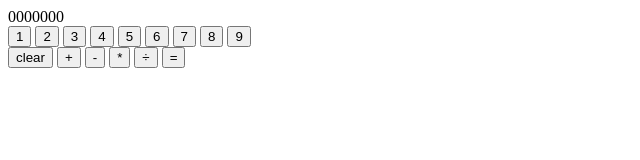
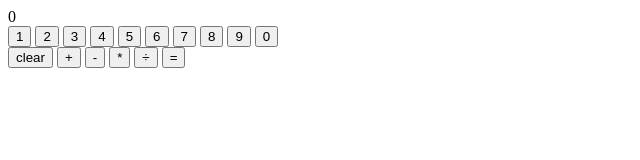
Before and after one commit to Overload110/odin-calculator, a plain HTML site: page index.html in a window 1280 px wide. Shown: the whole page, without its empty margins (0-640 px from the left). Drawn offline with Linux system fonts and the light colour scheme.

Commit message:
Tweak html

```diff
--- a/index.html
+++ b/index.html
@@ -8,7 +8,7 @@
 </head>
 <body>
     <div id="calculator">
-        <div id="display">0000000</div>
+        <div id="display">0</div>
         <div id="buttons">
             <div class="numbers">
                 <input type="button" class="number" name ="1" value="1" >
@@ -20,6 +20,7 @@
                 <input type="button" class="number" name ="7" value="7" >
                 <input type="button" class="number" name ="8" value="8" >
                 <input type="button" class="number" name ="9" value="9" >
+                <input type="button" class="number" name ="0" value="0" >
             </div>
             <div class="operations">
                 <input type="button" name ="clear" value="clear" >
```
